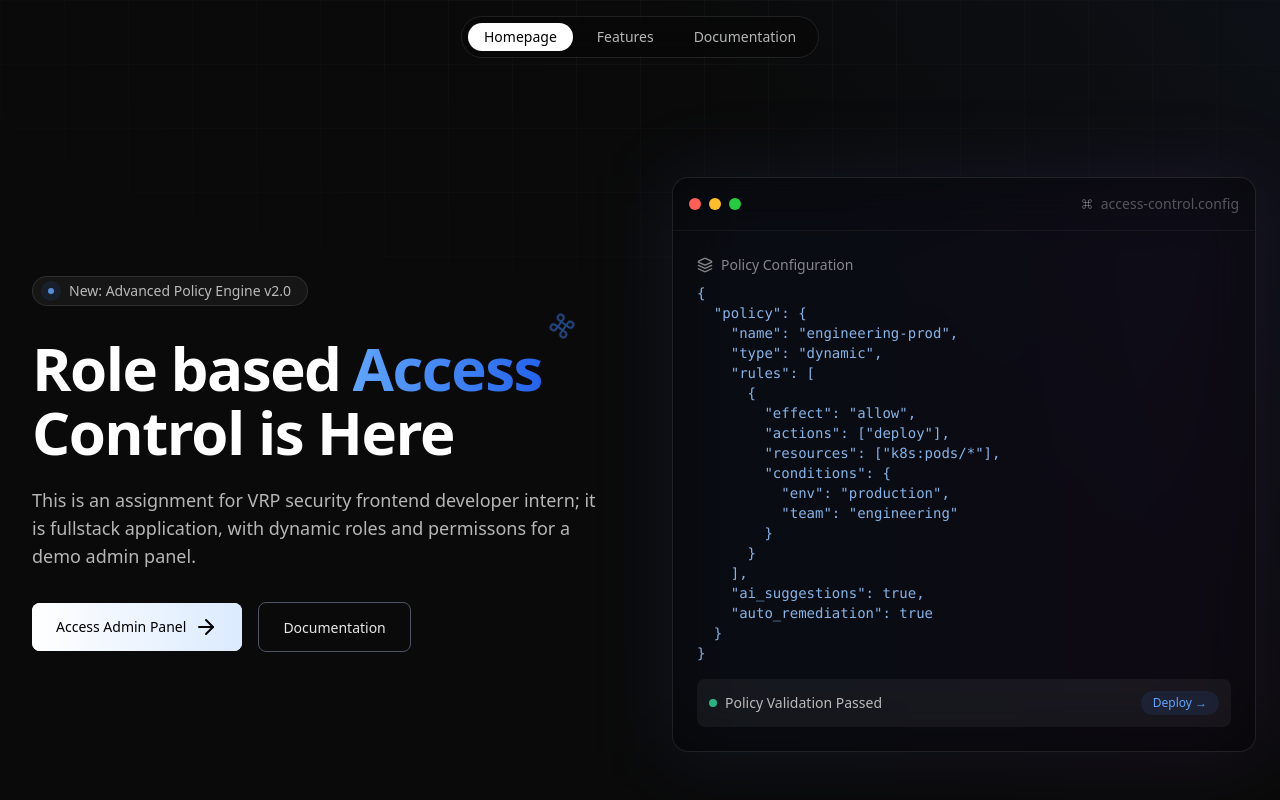
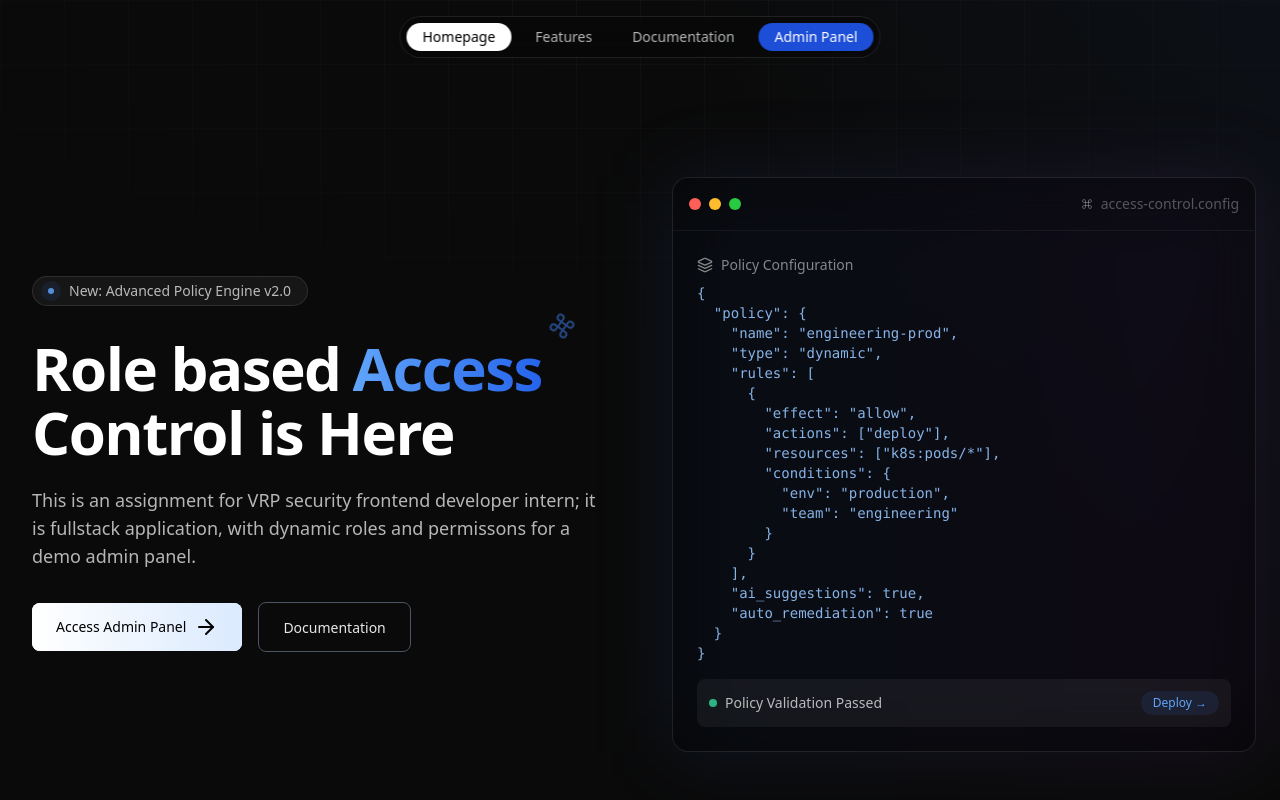
Before and after one commit to sabeen2/roles-based-access-control, a Next.js app in the folder frontend/: page / in a window 1280 px wide. Shown: the top 800 px of the page. Built offline with nearby package versions, Linux system fonts and the light colour scheme.

Commit message:
component seperation

```diff
--- /dev/null
+++ b/frontend/src/app/(landing)/components/Features.tsx
@@ -0,0 +1,65 @@
+import { Key, Lock, Shield } from "lucide-react";
+import React from "react";
+
+const Features = () => {
+  return (
+    <div>
+      {/* Features Section */}
+      <div id="features" className="relative px-4 sm:px-6 py-24 sm:py-32">
+        <div className="absolute inset-0 bg-gradient-to-b from-black/0 via-blue-950/5 to-black/0" />
+
+        <div className="relative max-w-7xl mx-auto">
+          <div className="grid grid-cols-1 sm:grid-cols-2 lg:grid-cols-3 gap-6 sm:gap-8">
+            {[
+              {
+                icon: Shield,
+                title: "Role-Based Security",
+                description:
+                  "Define roles with specific permissions to control access to different parts of your application.",
+                color: "from-blue-400/10 to-blue-600/10",
+              },
+              {
+                icon: Lock,
+                title: "User Management",
+                description:
+                  "Easily assign and manage roles for users, keeping your organization secure and efficient.",
+                color: "from-purple-400/10 to-purple-600/10",
+              },
+              {
+                icon: Key,
+                title: "Permission Control",
+                description:
+                  "Granular permission settings allow you to define exactly what each role can access and modify.",
+                color: "from-emerald-400/10 to-emerald-600/10",
+              },
+            ].map((feature, index) => (
+              <div
+                key={index}
+                className="group relative rounded-xl p-1 transition-all duration-300 hover:-translate-y-1"
+              >
+                <div
+                  className={`absolute inset-0 bg-gradient-to-b ${feature.color} rounded-xl blur-xl opacity-50 group-hover:opacity-100 transition-opacity`}
+                />
+
+                <div className="relative h-full bg-black/40 backdrop-blur-xl rounded-xl border border-white/10 p-4 sm:p-6">
+                  <feature.icon
+                    className="text-white/80 mb-3 sm:mb-4"
+                    size={20}
+                  />
+                  <h3 className="text-lg sm:text-xl text-white font-semibold mb-1 sm:mb-2">
+                    {feature.title}
+                  </h3>
+                  <p className="text-sm sm:text-base text-white/70">
+                    {feature.description}
+                  </p>
+                </div>
+              </div>
+            ))}
+          </div>
+        </div>
+      </div>
+    </div>
+  );
+};
+
+export default Features;
--- /dev/null
+++ b/frontend/src/app/(landing)/components/HomeNav.tsx
@@ -0,0 +1,33 @@
+import paths from "@/utils/paths.utils";
+import Link from "next/link";
+import React from "react";
+
+const HomeNav = () => {
+  return (
+    <nav className="fixed top-4 left-1/2 -translate-x-1/2 z-50 backdrop-blur-md bg-black/20 rounded-full border border-white/10 p-1.5">
+      <div className="flex items-center space-x-1 sm:space-x-2">
+        {["Homepage", "Features", "Documentation"].map((item, i) => (
+          <button
+            key={i}
+            className={`px-3 sm:px-4 py-1 text-xs sm:text-sm rounded-full transition-colors ${
+              i === 0
+                ? "bg-white text-black"
+                : "text-white/70 hover:text-white hover:bg-white/5"
+            }`}
+          >
+            <Link href={`#${item.toLowerCase()}`}> {item} </Link>
+          </button>
+        ))}
+        <button
+          className={`px-3 sm:px-4 py-1 text-xs sm:text-sm rounded-full transition-colors
+         bg-blue-700 text-white animate-pulse hidden lg:block  "
+            `}
+        >
+          <Link href={paths.getAdminPanelPath()}> Admin Panel </Link>
+        </button>
+      </div>
+    </nav>
+  );
+};
+
+export default HomeNav;
--- a/frontend/src/app/(landing)/components/HomePage.tsx
+++ b/frontend/src/app/(landing)/components/HomePage.tsx
@@ -11,29 +11,16 @@ import {
 } from "lucide-react";
 import Link from "next/link";
 import paths from "@/utils/paths.utils";
+import Features from "./Features";
+import HomeNav from "./HomeNav";
 
 const HomePage = () => {
   return (
     <div className="min-h-screen bg-[#0A0A0A]">
-      {/* Futuristic Navigation */}
-      <nav className="fixed top-4 left-1/2 -translate-x-1/2 z-50 backdrop-blur-md bg-black/20 rounded-full border border-white/10 p-1.5">
-        <div className="flex items-center space-x-1 sm:space-x-2">
-          {["Homepage", "Features", "Documentation"].map((item, i) => (
-            <button
-              key={i}
-              className={`px-3 sm:px-4 py-1 text-xs sm:text-sm rounded-full transition-colors ${
-                i === 0
-                  ? "bg-white text-black"
-                  : "text-white/70 hover:text-white hover:bg-white/5"
-              }`}
-            >
-              <Link href={`#${item.toLowerCase()}`}> {item} </Link>
-            </button>
-          ))}
-        </div>
-      </nav>
+      {/*  Navigation */}
+      <HomeNav />
 
-      {/* Hero Section with 3D Grid */}
+      {/* Hero Section  */}
       <div className="relative min-h-screen flex items-center">
         {/* Animated Grid Background */}
         <div className="absolute inset-0 bg-[linear-gradient(90deg,rgba(255,255,255,.03)_1px,transparent_1px),linear-gradient(180deg,rgba(255,255,255,.03)_1px,transparent_1px)] bg-[size:64px_64px] [mask-image:radial-gradient(ellipse_80%_50%_at_50%_0%,black,transparent)]" />
@@ -163,59 +150,7 @@ const HomePage = () => {
       </div>
 
       {/* Features Section */}
-      <div id="features" className="relative px-4 sm:px-6 py-24 sm:py-32">
-        <div className="absolute inset-0 bg-gradient-to-b from-black/0 via-blue-950/5 to-black/0" />
-
-        <div className="relative max-w-7xl mx-auto">
-          <div className="grid grid-cols-1 sm:grid-cols-2 lg:grid-cols-3 gap-6 sm:gap-8">
-            {[
-              {
-                icon: Shield,
-                title: "Role-Based Security",
-                description:
-                  "Define roles with specific permissions to control access to different parts of your application.",
-                color: "from-blue-400/10 to-blue-600/10",
-              },
-              {
-                icon: Lock,
-                title: "User Management",
-                description:
-                  "Easily assign and manage roles for users, keeping your organization secure and efficient.",
-                color: "from-purple-400/10 to-purple-600/10",
-              },
-              {
-                icon: Key,
-                title: "Permission Control",
-                description:
-                  "Granular permission settings allow you to define exactly what each role can access and modify.",
-                color: "from-emerald-400/10 to-emerald-600/10",
-              },
-            ].map((feature, index) => (
-              <div
-                key={index}
-                className="group relative rounded-xl p-1 transition-all duration-300 hover:-translate-y-1"
-              >
-                <div
-                  className={`absolute inset-0 bg-gradient-to-b ${feature.color} rounded-xl blur-xl opacity-50 group-hover:opacity-100 transition-opacity`}
-                />
-
-                <div className="relative h-full bg-black/40 backdrop-blur-xl rounded-xl border border-white/10 p-4 sm:p-6">
-                  <feature.icon
-                    className="text-white/80 mb-3 sm:mb-4"
-                    size={20}
-                  />
-                  <h3 className="text-lg sm:text-xl text-white font-semibold mb-1 sm:mb-2">
-                    {feature.title}
-                  </h3>
-                  <p className="text-sm sm:text-base text-white/70">
-                    {feature.description}
-                  </p>
-                </div>
-              </div>
-            ))}
-          </div>
-        </div>
-      </div>
+      <Features />
     </div>
   );
 };
```
Also changed, not shown: frontend/src/middleware.ts (+9 -1 lines).
